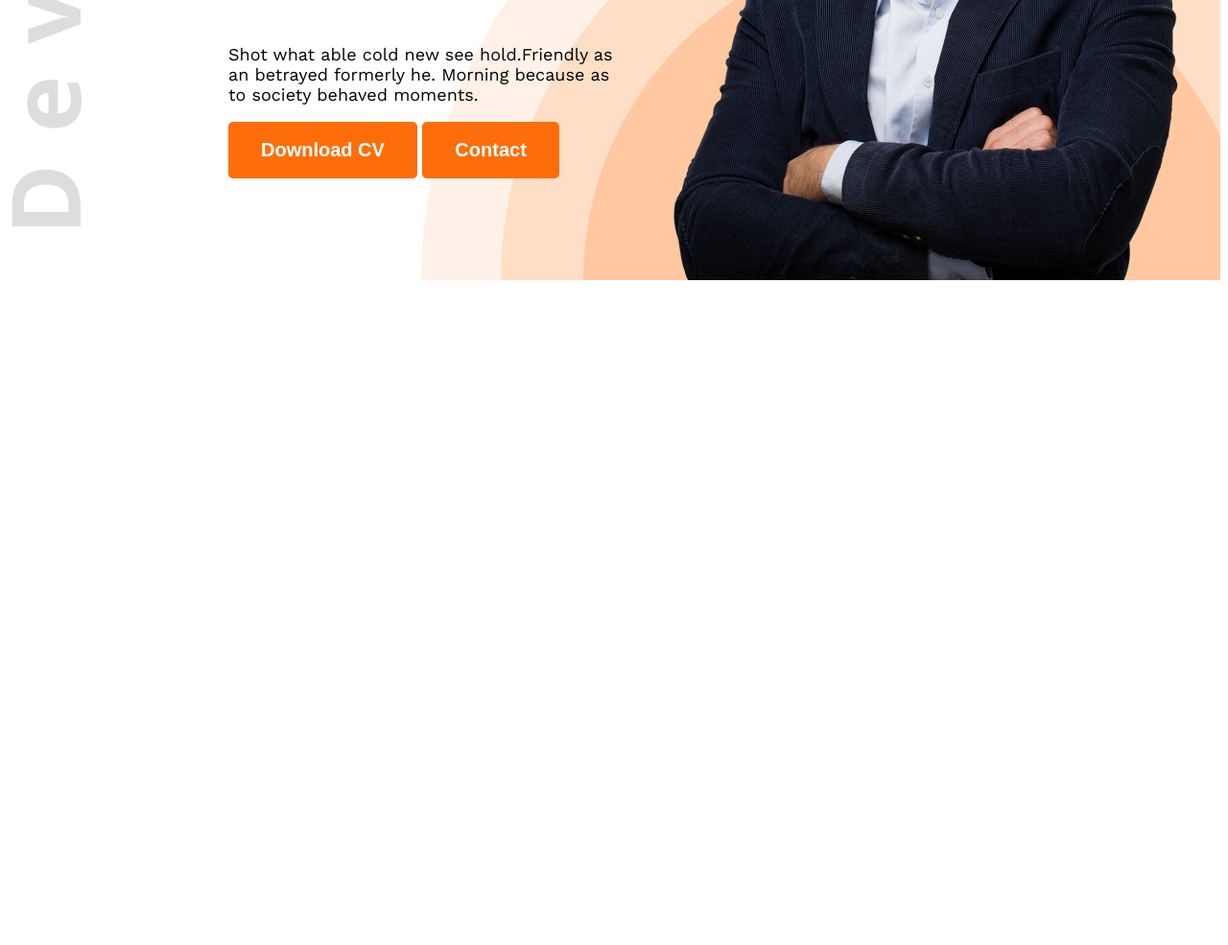
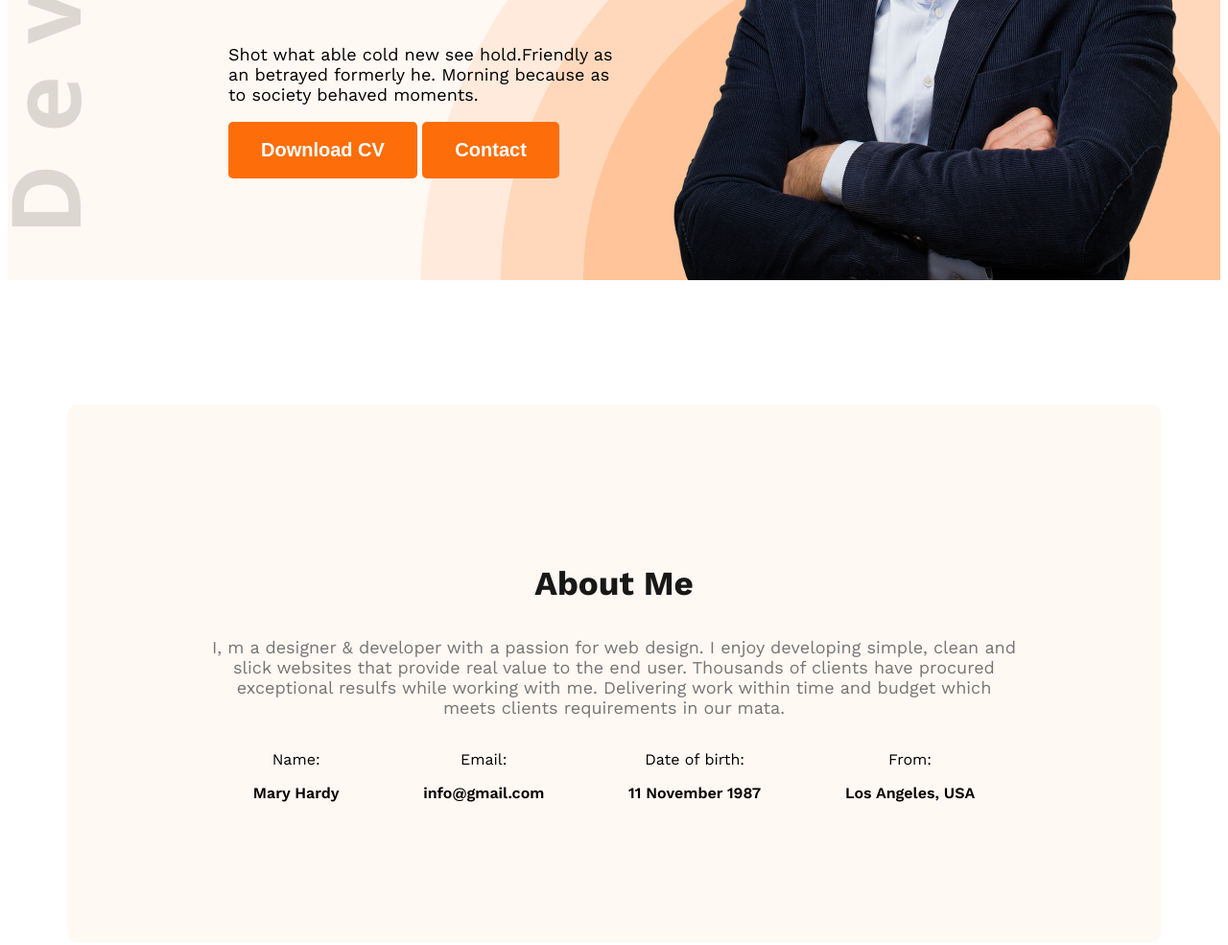
Before and after one commit to Mahfujmazid47/web-dev-portfolio, a plain HTML site: page index.html in a window 1280 px wide. Shown: the part 535-1520 px from the top of the page at 96% size. Before the commit the page ends 835 px from the top, so only its background shows below. Drawn offline with nearby package versions, Linux system fonts and the light colour scheme.

Commit message:
added about section

```diff
--- a/index.html
+++ b/index.html
@@ -10,7 +10,7 @@
     <link rel="stylesheet" href="styles/portfolio.css">
 </head>
 <body class="work-sans-normal">
-    <header class="header">
+    <header class="header secondary-bg">
         <nav>
             <h3 class="nav-title">Ma<span class="text-primary">r</span>y</h3>
             <ul>
@@ -35,6 +35,31 @@
     </header>
 
     <main>
+        <section class="about secondary-bg">
+            <h3 class="section-title">About Me</h3>
+            <p class="section-description">I, m a designer & developer with a passion for web design. I enjoy developing simple, clean and slick websites that provide real value to the end user. Thousands of clients have procured exceptional resulfs while working with me. Delivering work within time and budget which meets clients requirements in our mata.</p>
+
+            <div class="about-items">
+                <!-- .about-item*4>p.item-title+p.item-description -->
+                <div class="about-item">
+                    <p class="item-title">Name:</p>
+                    <p class="item-description">Mary Hardy </p>
+                </div>
+                <div class="about-item">
+                    <p class="item-title">Email:</p>
+                    <p class="item-description">info@gmail.com</p>
+                </div>
+                <div class="about-item">
+                    <p class="item-title">Date of birth:</p>
+                    <p class="item-description">11 November 1987</p>
+                </div>
+                <div class="about-item">
+                    <p class="item-title">From:</p>
+                    <p class="item-description">Los Angeles, USA</p>
+                </div>
+            </div>
+
+        </section>
 
     </main>
 
--- a/styles/portfolio.css
+++ b/styles/portfolio.css
@@ -8,6 +8,10 @@
 }
 
 /* Shared style */
+
+.secondary-bg{
+    background-color: #FFF8F3;
+}
 
 .text-primary{
     color: #FD6E0A;
@@ -62,6 +66,18 @@ nav li a{
     border: none;
 }
 
+.section-title{
+    font-size: 35px;
+    font-weight: bold;
+    color: #181818;
+}
+
+.section-description{
+    font-size: 18px;
+    color: #757575;
+}
+
+
 /* Banner Styles */
 
 .banner{
@@ -92,3 +108,27 @@ nav li a{
 .banner-pic{
     width: 584px;
 }
+/* main styles */
+main{
+    max-width: 1140px;
+    margin: 0 auto;
+}
+
+
+/* About styles */
+.about{
+    border-radius: 10px;
+    padding: 130px 150px;
+    text-align: center;
+    margin-top: 130px;
+
+}
+.about-items{
+    display:flex;
+    justify-content: space-around;
+}
+
+
+.item-description{
+    font-weight: 600;
+}
```
